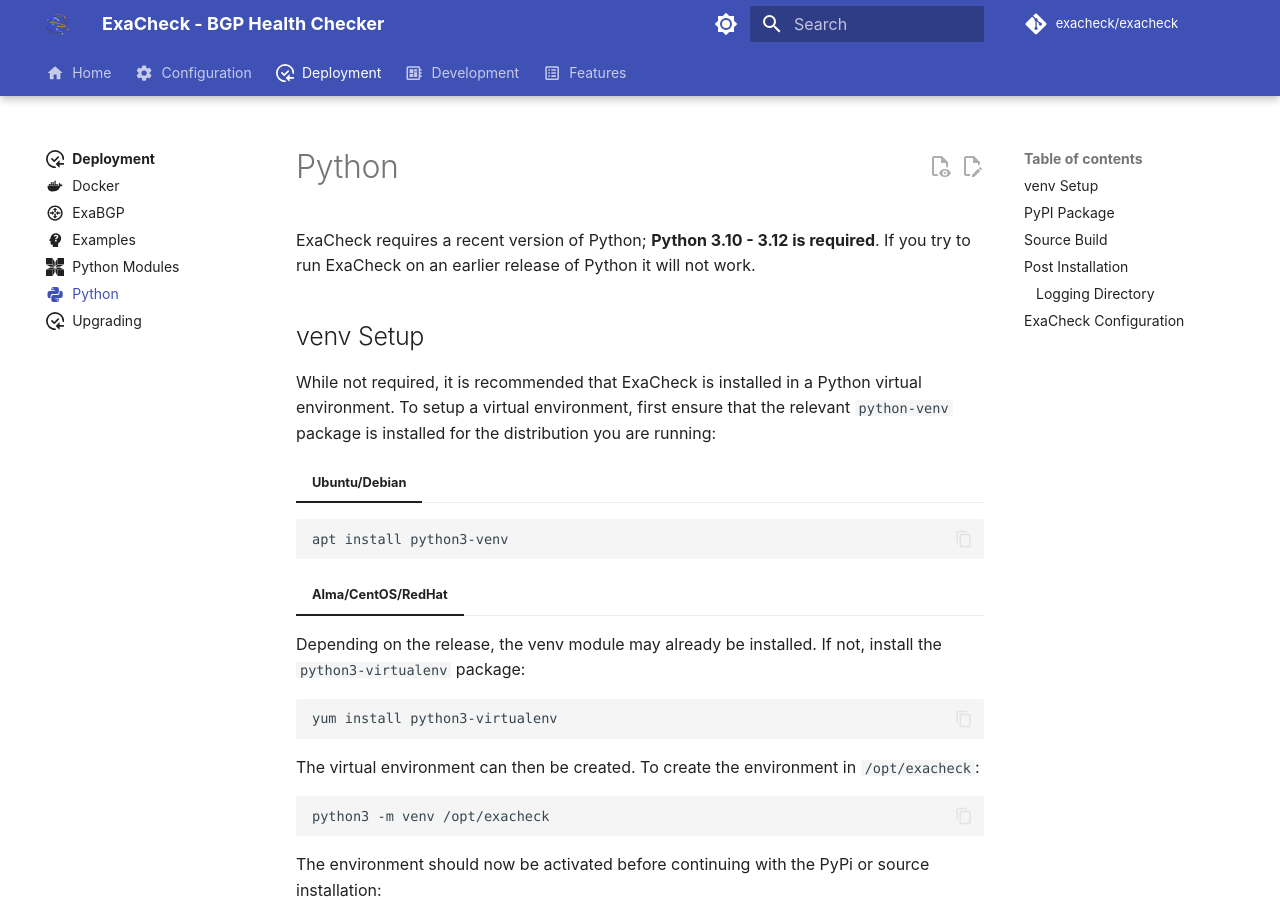
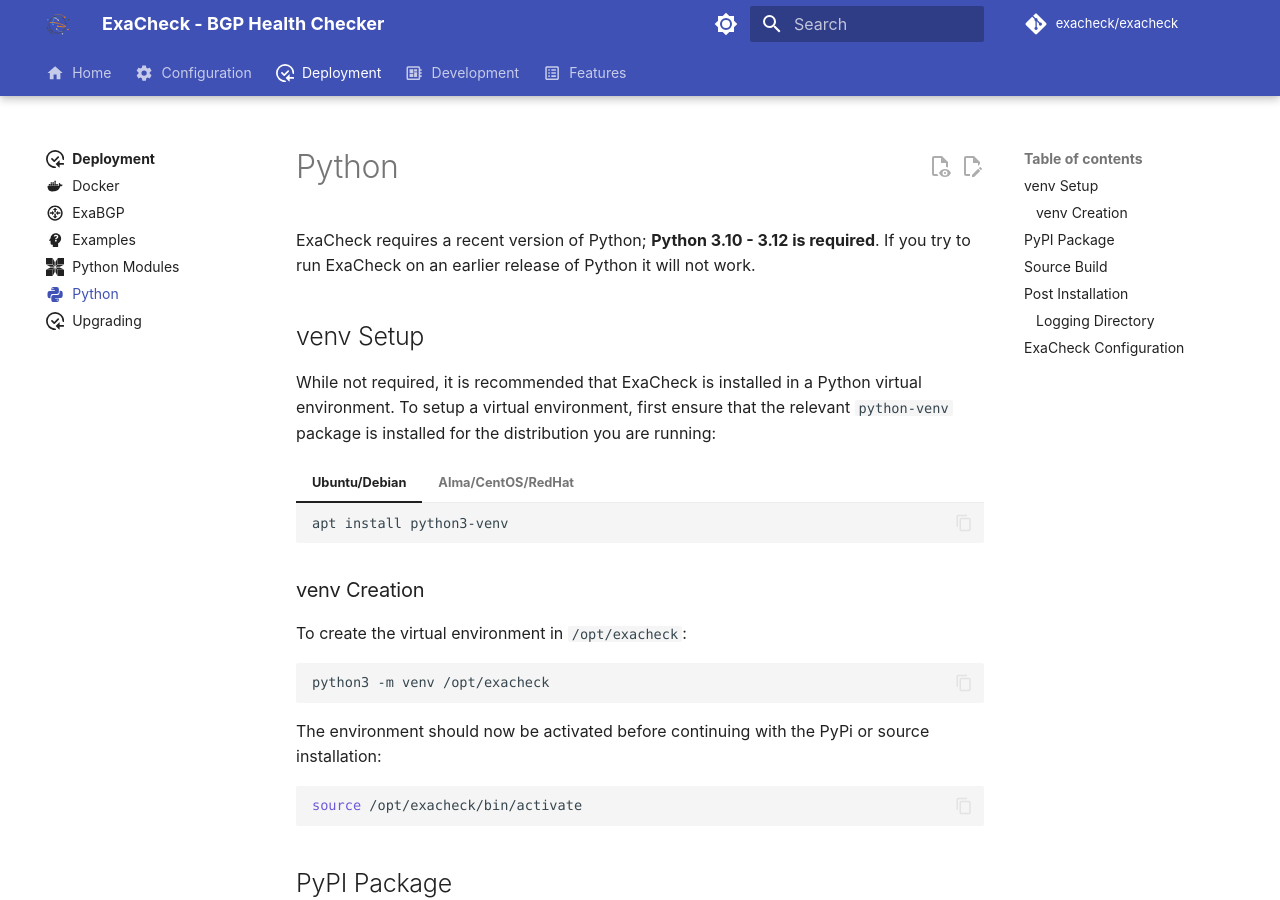
Before and after one commit to exacheck/exacheck-website, an MkDocs documentation site: the page built from docs/deployment/python.md, in a window 1280 px wide and 900 px high. Built offline with MkDocs 1.6.1 and Material for MkDocs 9.7.7, drawn with Linux system fonts in a browser that asks for light colours; comment, search, counter and statistics services are not loaded.

Commit message:
python deployment page formatting fix

````diff
--- a/docs/deployment/python.md
+++ b/docs/deployment/python.md
@@ -12,19 +12,21 @@
 
 === "Ubuntu/Debian"
 
-  ```bash
-  apt install python3-venv
-  ```
+    ```bash
+    apt install python3-venv
+    ```
 
 === "Alma/CentOS/RedHat"
 
-  Depending on the release, the venv module may already be installed. If not, install the `python3-virtualenv` package:
+    Depending on the release, the venv module may already be installed. If not, install the `python3-virtualenv` package:
 
-  ```bash
-  yum install python3-virtualenv
-  ```
+    ```bash
+    yum install python3-virtualenv
+    ```
 
-The virtual environment can then be created. To create the environment in `/opt/exacheck`:
+### venv Creation
+
+To create the virtual environment in `/opt/exacheck`:
 
 ```bash
 python3 -m venv /opt/exacheck
````
